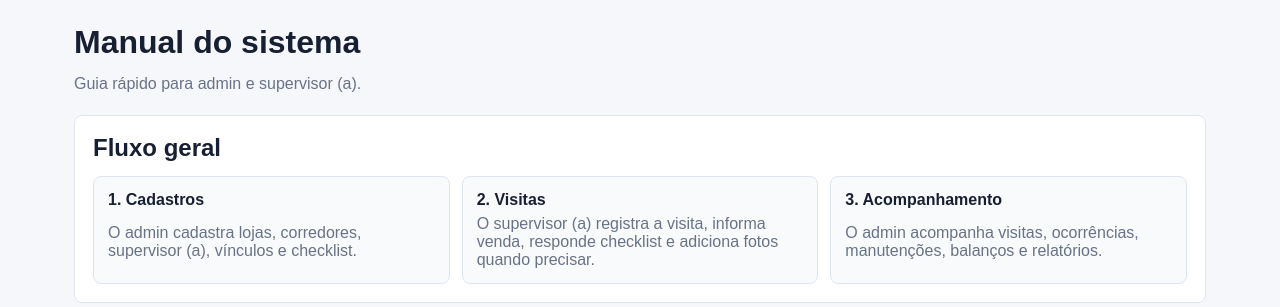
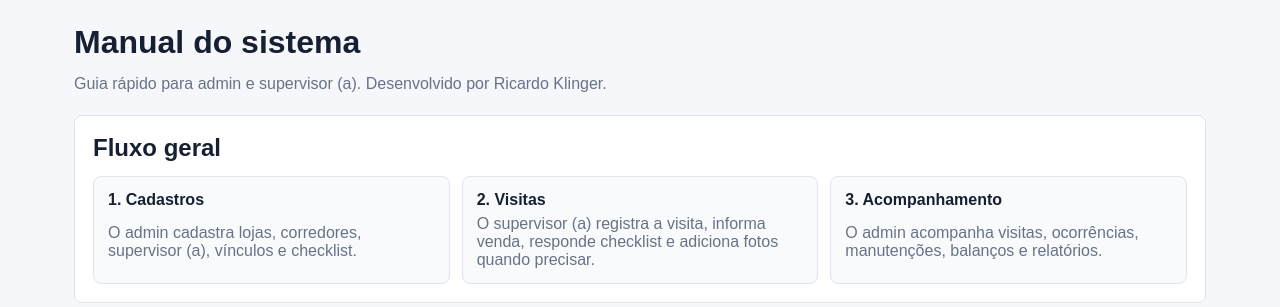
Before and after one commit to klgsilva/sistema-supervisao, a Flask app: page /manual in a window 1280 px wide. Shown: the part 63-370 px from the top of the page. Run offline with Flask 3, Linux system fonts and the light colour scheme; the visitor is signed in with stand-in values (Sample User, id 1).

Commit message:
Add files via upload

```diff
--- a/app/templates/main/manual.html
+++ b/app/templates/main/manual.html
@@ -3,7 +3,7 @@
 <div class="page-head">
     <div>
         <h1>Manual do sistema</h1>
-        <p>Guia rápido para admin e supervisor (a).</p>
+        <p>Guia rápido para admin e supervisor (a). Desenvolvido por Ricardo Klinger.</p>
     </div>
 </div>
 
```
